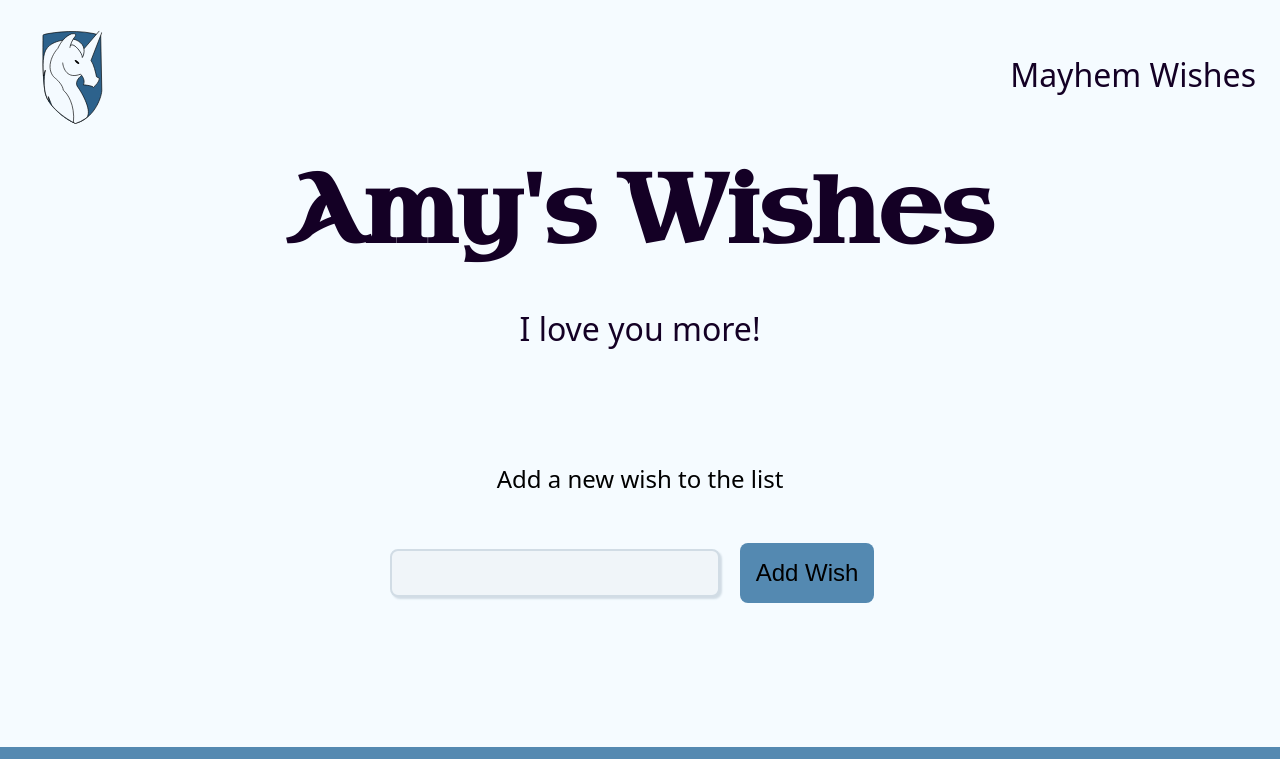
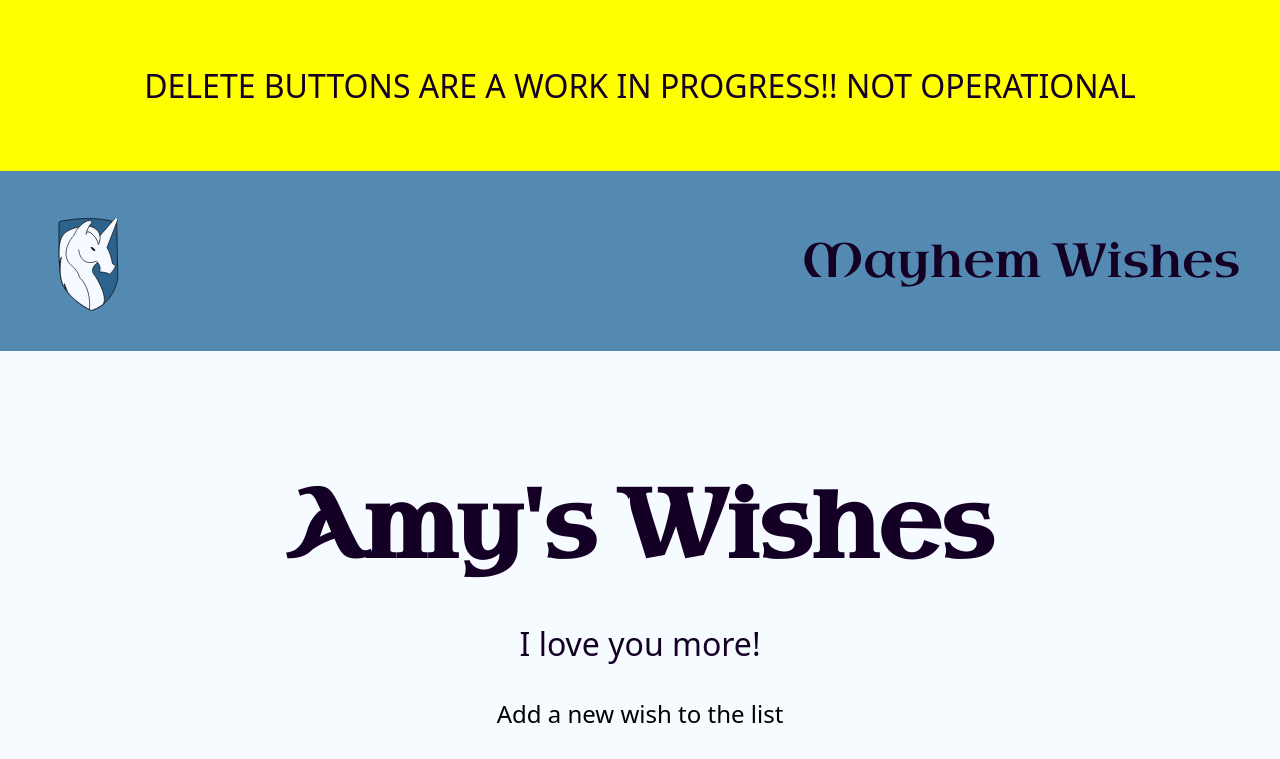
Before and after one commit to ImBatman0115/MayhemWishes, a plain HTML site: page amy.html in a window 1280 px wide. Shown: the top 759 px of the page. Drawn offline with Linux system fonts and the light colour scheme; no server answers; a web font is replaced by a local one.

Commit message:
added a caution banner

```diff
--- a/amy.html
+++ b/amy.html
@@ -11,7 +11,10 @@
 </head>
 <body data-page="Amy">
     <header>
-    <div class="flex">
+        <div class="caution-banner">
+        <p>DELETE BUTTONS ARE A WORK IN PROGRESS!! NOT OPERATIONAL</p>
+    </div>
+    <div class="flex header-banner">
         <a href="index.html"><img src="img/unicorn-logo.svg" alt="unicorn head logo" width="100" height="100"></a>
         <a href="index.html">Mayhem Wishes</a>
     </div>
```
Also changed, not shown: brad.html (+4 -1 lines), declan.html (+4 -1 lines), grandad.html (+4 -1 lines), grandma-dorthy.html (+4 -1 lines), granny.html (+4 -1 lines), greyson.html (+4 -1 lines), jess.html (+4 -1 lines), jonny.html (+4 -1 lines), kayden.html (+4 -1 lines), logan.html (+4 -1 lines), perry.html (+4 -1 lines), peyton.html (+4 -1 lines), stephy.html (+4 -1 lines), zander.html (+4 -1 lines).
